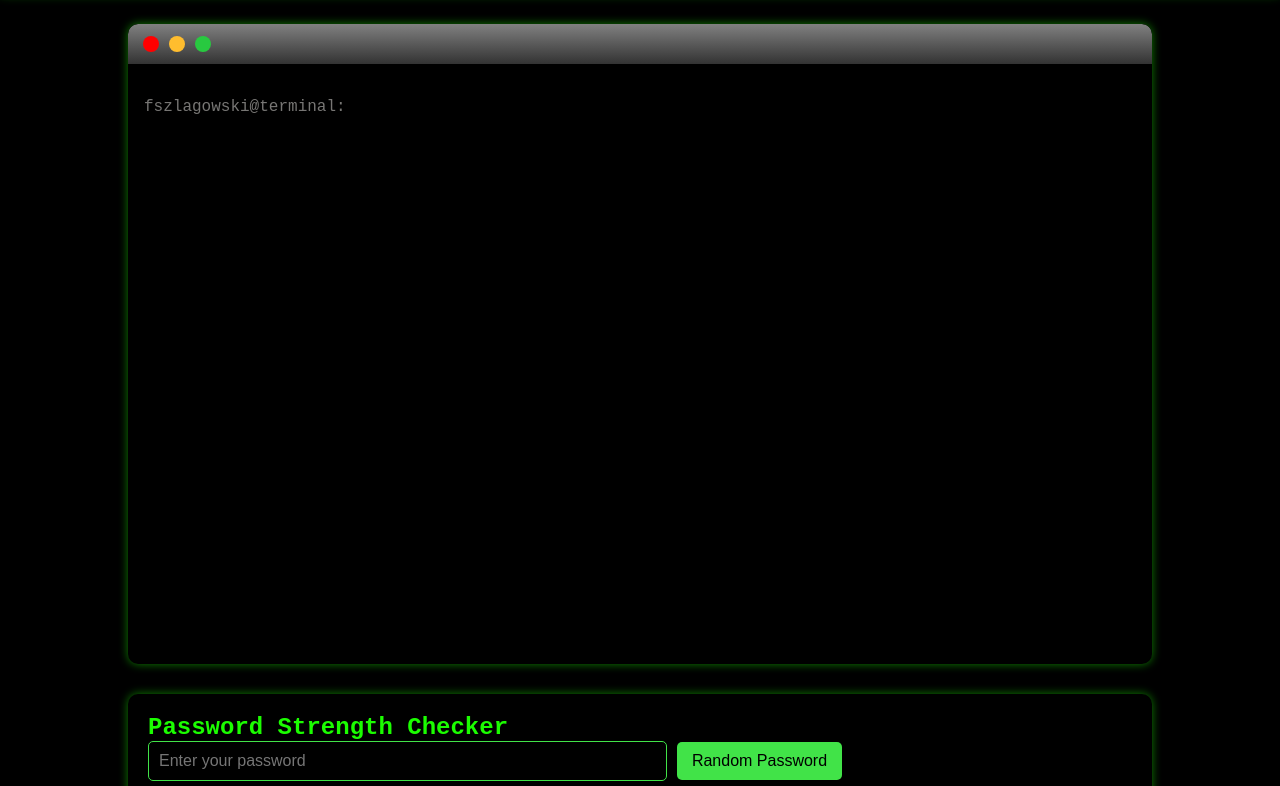
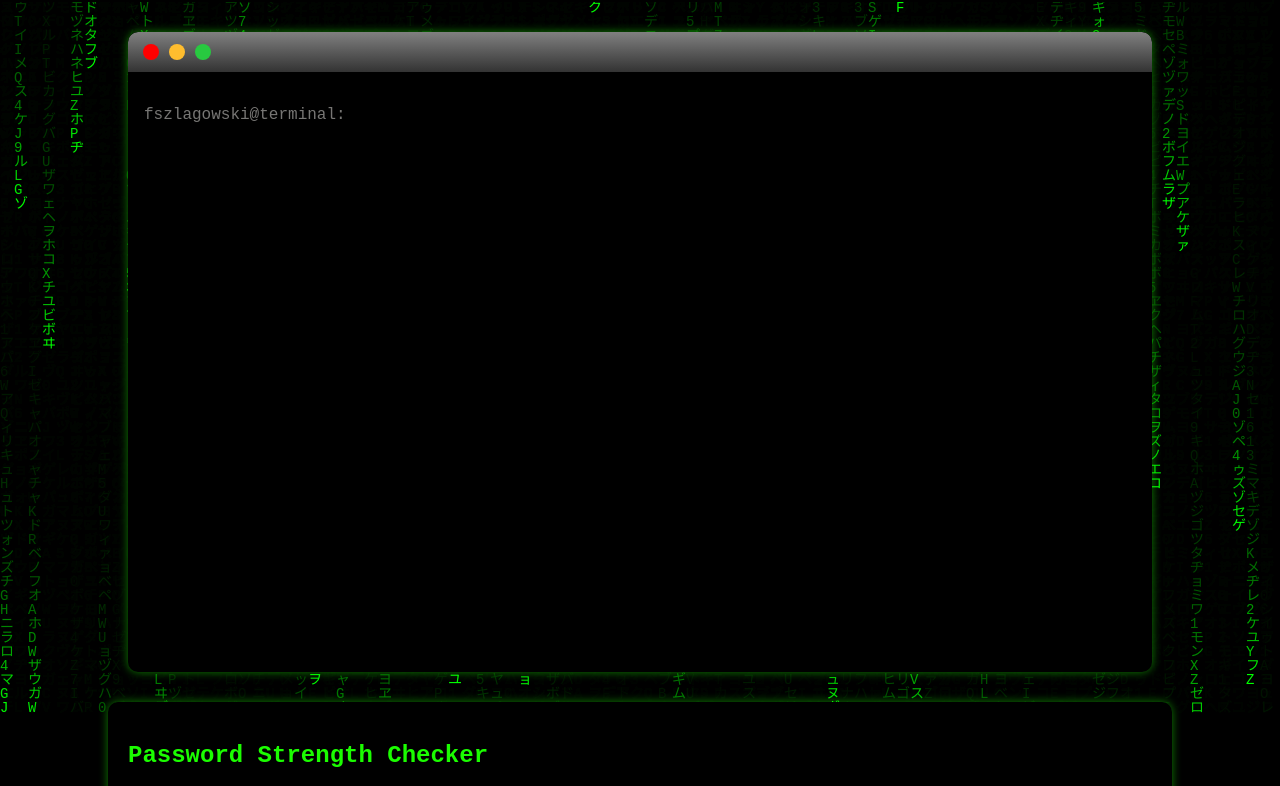
Before and after one commit to FilipSzzz/Blog, a website: page index.html in a window 1280 px wide. Shown: the part 86-872 px from the top of the page. Drawn offline with Linux system fonts and the light colour scheme.

Commit message:
adding MatrixRain.js

```diff
--- a/index.html
+++ b/index.html
@@ -8,7 +8,7 @@
     <link rel="preconnect" href="https://fonts.gstatic.com" crossorigin>
     <link rel="preconnect" href="https://fonts.googleapis.com">
     <link rel="stylesheet" href="style.css">
-    <script type="module" src="js/app.js"></script></head>
+    <script type="module" src="js/Application.js"></script></head>
 <body>
 <canvas id="matrix-rain"></canvas>
 <header class="header">
@@ -16,10 +16,9 @@
         <img src="https://cdn.jim-nielsen.com/macos/512/terminal-2021-06-03.png?rf=1024" alt="PJATK Logo">
     </div>
     <nav class="przyciski">
-        <a href="#git" id="github">GitHub</a>
-        <a href="#ln" id="linkedin">LinkedIn</a>
-        <a href="#offer">Offer</a>
-        <a href="#contact">Contact</a>
+        <button type="button" id="github">GitHub</button>
+        <button type="button" id="linkedin">LinkedIn</button>
+        <button type="button" id="contact">Contact</button>
     </nav>
 </header>
 
--- /dev/null
+++ b/js/Application.js
@@ -0,0 +1,32 @@
+import Terminal from './Terminal.js';
+import MatrixRain from './MatrixRain.js';
+// DO ZAIMPLEMENTOWANIA CONTACT PRZYCISK
+
+class Application {
+    constructor(documentRef) {
+        this.document = documentRef;
+        this.github = this.document.querySelector('#github');
+        this.linkedin = this.document.querySelector('#linkedin');
+        this.matrixRain = new MatrixRain('matrix-rain');
+    }
+    init(){
+        this.goGithub();
+        this.goLinkedin();
+        this.matrixRain.start();
+    }
+    goGithub(){
+        this.github?.addEventListener('click', () =>
+            window.open('https://github.com/FilipSzzz', '_blank')
+        );
+    }
+    goLinkedin(){
+        this.linkedin?.addEventListener('click', () =>
+            window.open('https://www.linkedin.com/in/filip-szlagowski-41a5b2319/', '_blank')
+        );
+    }
+
+}
+document.addEventListener('DOMContentLoaded', () => {
+    const app = new Application(document);
+    app.init();
+});
--- a/js/MatrixRain.js
+++ b/js/MatrixRain.js
@@ -1,40 +1,55 @@
-// var canvas = document.querySelector('canvas'),
-//     ctx = canvas.getContext('2d');
-//
-// canvas.width = window.innerWidth;
-// canvas.height = window.innerHeight;
-// var letters = 'アァカサタナハマヤャラワガザダバパイィキシチニヒミリヰギジヂビピウゥクスツヌフムユュルグズブヅプエェケセテネヘメレヱゲゼデベペオォコソトノホモヨョロヲゴゾドボポヴッンABCDEFGHIJKLMNOPQRSTUVWXYZ0123456789';
-// letters = letters.split('');
-// var fontSize = 10,
-//     columns = canvas.width / fontSize;
-//
-// var drops = [];
-// for (var i = 0; i < columns; i++) {
-//     drops[i] = 1;
-// }
-// function draw() {
-//     ctx.fillStyle = 'rgba(0, 0, 0, .1)';
-//     ctx.fillRect(0, 0, canvas.width, canvas.height);
-//     for (var i = 0; i < drops.length; i++) {
-//         var text = letters[Math.floor(Math.random() * letters.length)];
-//         ctx.fillStyle = '#0f0';
-//         ctx.fillText(text, i * fontSize, drops[i] * fontSize);
-//         drops[i]++;
-//         if (drops[i] * fontSize > canvas.height && Math.random() > .95) {
-//             drops[i] = 0;
-//         }
-//     }
-// }
-// setInterval(draw, 33);
-//
-// export default class MatrixRain {
-//     constructor() {
-//
-//     }
-//     // var letters = 'アァカサタナハマヤャラワガザダバパイィキシチニヒミリヰギジヂビピウゥクスツヌフムユュルグズブヅプエェケセテネヘメレヱゲゼデベペオォコソトノホモヨョロヲゴゾドボポヴッンABCDEFGHIJKLMNOPQRSTUVWXYZ0123456789';
-//
-//
-//     draw(){
-//         for
-//     }
-// }
+export default class MatrixRain {
+    constructor(canvas = 'matrix-rain') {
+        this.canvas = document.querySelector(`#${canvas}`);
+        this.font = 14;
+
+        this.ctx = this.canvas.getContext('2d');
+        this.letters = 'アァカサタナハマヤャラワガザダバパイィキシチニヒミリヰギジヂビピ' +
+            'ウゥクスツヌフムユュルグズブヅプエェケセテネヘメレヱゲゼデベペオォコソトノホモヨョロヲゴゾド' +
+            'ボポヴッンABCDEFGHIJKLMNOPQRSTUVWXYZ0123456789';
+
+        this.resize();
+        window.addEventListener('resize', () => this.resize());
+    }
+    rainDrops = [];
+    resize() {
+        this.canvas.width = window.innerWidth;
+        this.canvas.height = window.innerHeight;
+
+        this.width = this.canvas.width;
+        this.height = this.canvas.height;
+
+        this.colums = Math.floor(this.canvas.width / this.font);
+
+        this.rainDrops = [];
+        for (let i = 0; i < this.colums; i++) {
+            this.rainDrops[i] = 1;
+        }
+    }
+
+    draw = () => {
+        const context = this.ctx;
+        const canvas = this.canvas;
+
+        context.fillStyle = 'rgba(0, 0, 0, 0.1)';
+        context.fillRect(0, 0, canvas.width, canvas.height);
+
+        context.fillStyle = '#0f0';
+        context.font = `${this.font}px monospace`;
+
+        for (let i = 0; i < this.rainDrops.length; i++) {
+            const text = this.letters.charAt(Math.floor(Math.random() * this.letters.length));
+            context.fillText(text, i * this.font, this.rainDrops[i] * this.font);
+
+            if (this.rainDrops[i] * this.font > canvas.height && Math.random() > 0.975) {
+                this.rainDrops[i] = 0;
+            }
+            this.rainDrops[i]++;
+        }
+    }
+
+    start(){
+        if (this.interval) return;
+        this.interval = setInterval(this.draw, 33);
+    }
+}
--- a/js/Terminal.js
+++ b/js/Terminal.js
@@ -2,33 +2,16 @@ export default class Terminal {
     constructor(input, output) {
         this.input = document.querySelector(input);
         this.output = document.querySelector(output);
-        this.githubButton = document.querySelector('#githubButton');
-        this.linkedinButton = document.querySelector('#linkedinButton');
     }
 
-    // initEventListeners() {
-    //     this.input.addEventListener('keydown', (event) => {
-    //         this.handleInput(event);
-    //     });
-    //     if (this.githubButton) {
-    //         this.githubButton.addEventListener('click', (event) => {
-    //             window.open("https://github.com/FilipSzzz", "_blank");
-    //         });
-    //     }
-    //
-    //     if (this.linkedinButton) {
-    //         this.linkedinButton.addEventListener('click', (event) => {
-    //             window.open("https://www.linkedin.com/in/filip-szlagowski-41a5b2319/", "_blank");
-    //         });
-    //     }
-    // }
     handleInput(event) {
         if (event.key === 'Enter') {
             event.preventDefault();
             const command = this.input.value.trim();
             this.output.innerHTML += `<span style="color: #777674;">fszlagowski@terminal: </span>${command}<br>`;
             this.handleCommand(command);
-            this.input.value = '';this.output.parentElement.scrollTop = this.output.parentElement.scrollHeight;
+            this.input.value = '';
+            this.output.parentElement.scrollTop = this.output.parentElement.scrollHeight;
         }
     }
     handleCommand(command) {
@@ -40,12 +23,6 @@ export default class Terminal {
             this.output.innerHTML += 'Dostępne komendy: <br>';
         } else if (command === 'ls'){
             this.output.innerHTML += 'github linkedin offer contact<br>';
-        }else if (command === 'linkedin') {
-            this.output.innerHTML += 'Otwieram LinkedIn <br>';
-            window.open("https://www.linkedin.com/in/filip-szlagowski-41a5b2319/", "_blank");
-        }else if (command === 'github') {
-            this.output.innerHTML += 'Otwieram GitHub<br>';
-            window.open("https://github.com/FilipSzzz", "_blank");
         }
         else if (command === '') {
         } else {
--- a/js/app.js
+++ /dev/null
@@ -1,7 +0,0 @@
-import Terminal from './Terminal.js';
-import PasswordChecker from './PasswordChecker.js';
-
-const goGithub = document.getElementById('goGithub');
-goGithub.addEventListener('click', () => {
-    window.open("https://github.com/FilipSzzz", "_blank");
-})
--- a/style.css
+++ b/style.css
@@ -1,7 +1,6 @@
-* {
-    margin: 0;
-    padding: 0;
-    box-sizing: border-box;
+header, .main, .footer{
+    position: relative;
+    z-index: 1;
 }
 
 body {
@@ -17,14 +16,12 @@ header {
     justify-content: space-between;
     align-items: center;
     flex-wrap: wrap;
-    box-shadow: 0 0 10px rgba(27, 253, 0, 0.5);
-
 }
 .logo img {
     width: 55px;
     height: 55px;
 }
-.przyciski a {
+.przyciski button {
     text-decoration: none;
     color: #7100ff;
     padding: 10px 15px;
@@ -32,7 +29,7 @@ header {
     border: 1px solid #7100ff;
     background: black;
 }
-.przyciski a:hover {
+.przyciski button:hover {
     background-color: #7100ff;
     color: #000000;
 }
@@ -84,12 +81,13 @@ header {
 }
 #matrix-rain{
     position: fixed;
-    top: 0;
-    left: 0;
+    inset: 0;
     width: 100%;
     height: 100%;
-    z-index: -1;
+    z-index: 0;
+    pointer-events: none;
 }
+
 .buttons_terminal{
     display: flex;
     align-items: center;
@@ -148,15 +146,15 @@ header {
     padding: 20px;
 
 }
-.password_input { /* Now targeting the div with class .password_input */
+.password_input {
     margin-bottom: 20px;
-    display: flex; /* To align input and button */
-    gap: 10px; /* Space between input and button */
+    display: flex;
+    gap: 10px;
     align-items: center;
 }
 
 #password-input {
-    flex-grow: 0.5; /* Allow input to take available space */
+    flex-grow: 0.5;
     background: transparent;
     border: 1px solid #41e348;
     border-radius: 5px;
@@ -176,19 +174,19 @@ header {
     transition: background-color 0.3s ease;
 }
 
-#password_requirements { /* Now targeting the ul with id #password_requirements */
+#password_requirements {
     list-style: none;
     padding: 5px;
 }
 
 #password_requirements li {
     padding: 5px 0;
-    color: #ff0000; /* Invalid by default */
+    color: #ff0000;
     transition: color 0.3s ease;
 }
 
 #password_requirements li.valid {
-    color: #41e348; /* Green for valid */
+    color: #41e348;
     text-decoration: line-through;
 }
 
```
